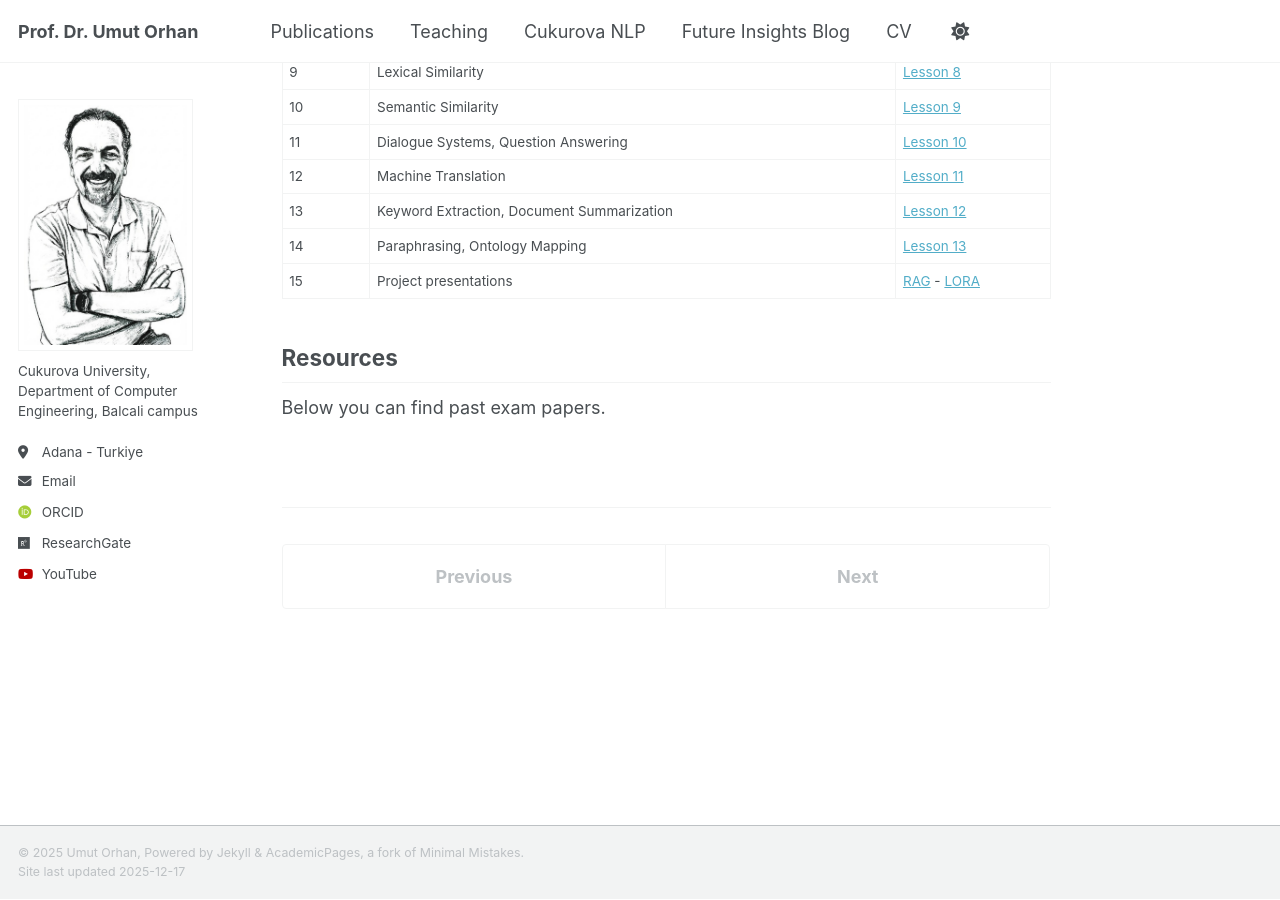
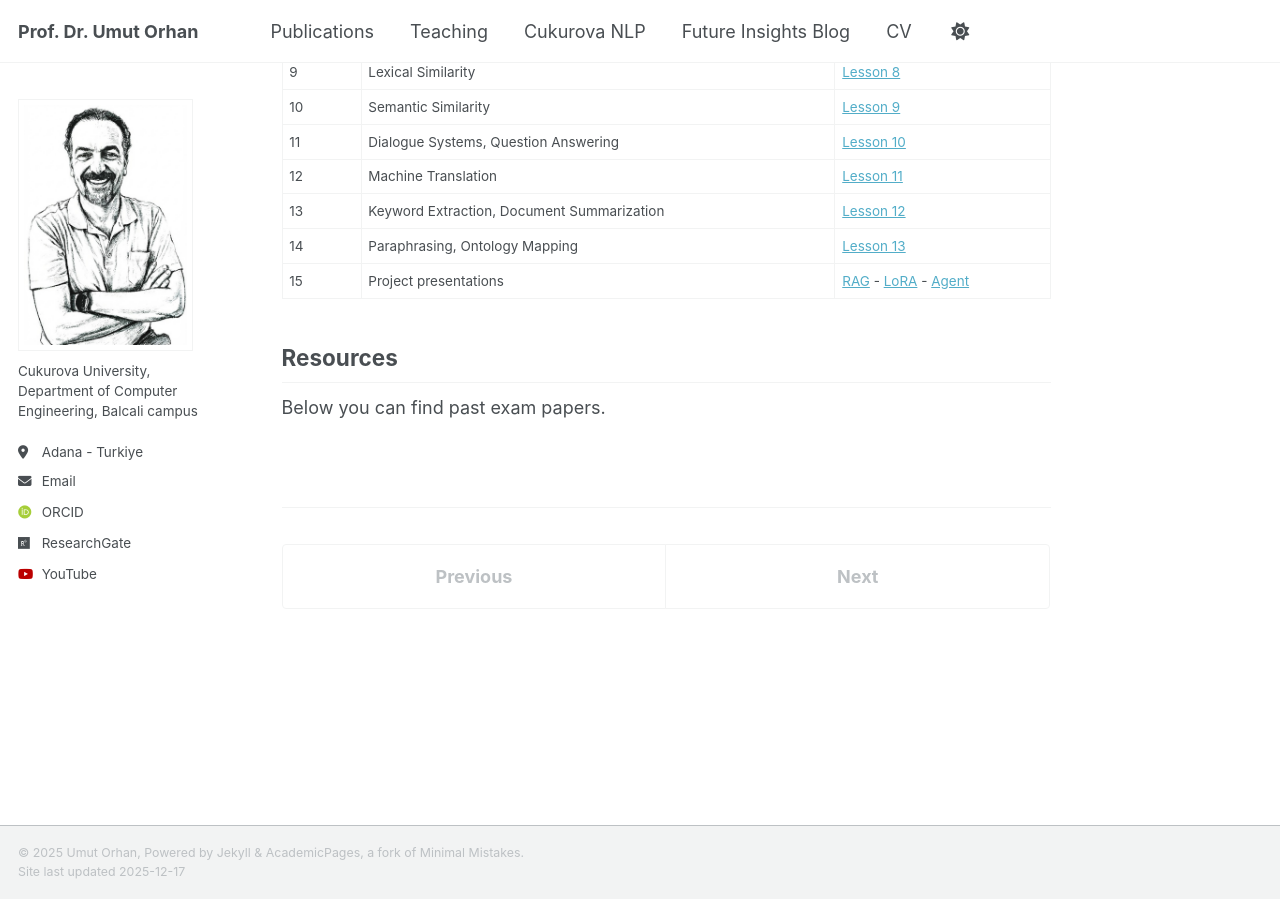
Before and after one commit to uorhan/uorhan.github.io, a Jekyll site: the page built from _teaching/NLP.md, in a window 1280 px wide and 900 px high, scrolled down 1012 px. Built offline with Jekyll 4.4.1, drawn with Linux system fonts in a browser that asks for light colours; some web fonts are replaced.

Commit message:
Update NLP.md

```diff
--- a/_teaching/NLP.md
+++ b/_teaching/NLP.md
@@ -37,7 +37,7 @@ There is no formal prerequisite; however, taking the Theory of Computation (Auto
 | 12 | Machine Translation | [Lesson 11](/assets/exams/NLP/NLP11.pdf) |
 | 13 | Keyword Extraction, Document Summarization | [Lesson 12](/assets/exams/NLP/NLP12.pdf) |
 | 14 | Paraphrasing, Ontology Mapping | [Lesson 13](/assets/exams/NLP/NLP13.pdf) |
-| 15 | Project presentations | <a href="/files/rag.pdf">RAG</a> - <a href="/files/LoRa.pdf">LORA</a> |
+| 15 | Project presentations | <a href="/files/rag.pdf">RAG</a> - <a href="/files/LoRa.pdf">LoRA</a> - <a href="/files/Agent.pdf">Agent</a> |
 
 ## Resources
 Below you can find past exam papers.
```
